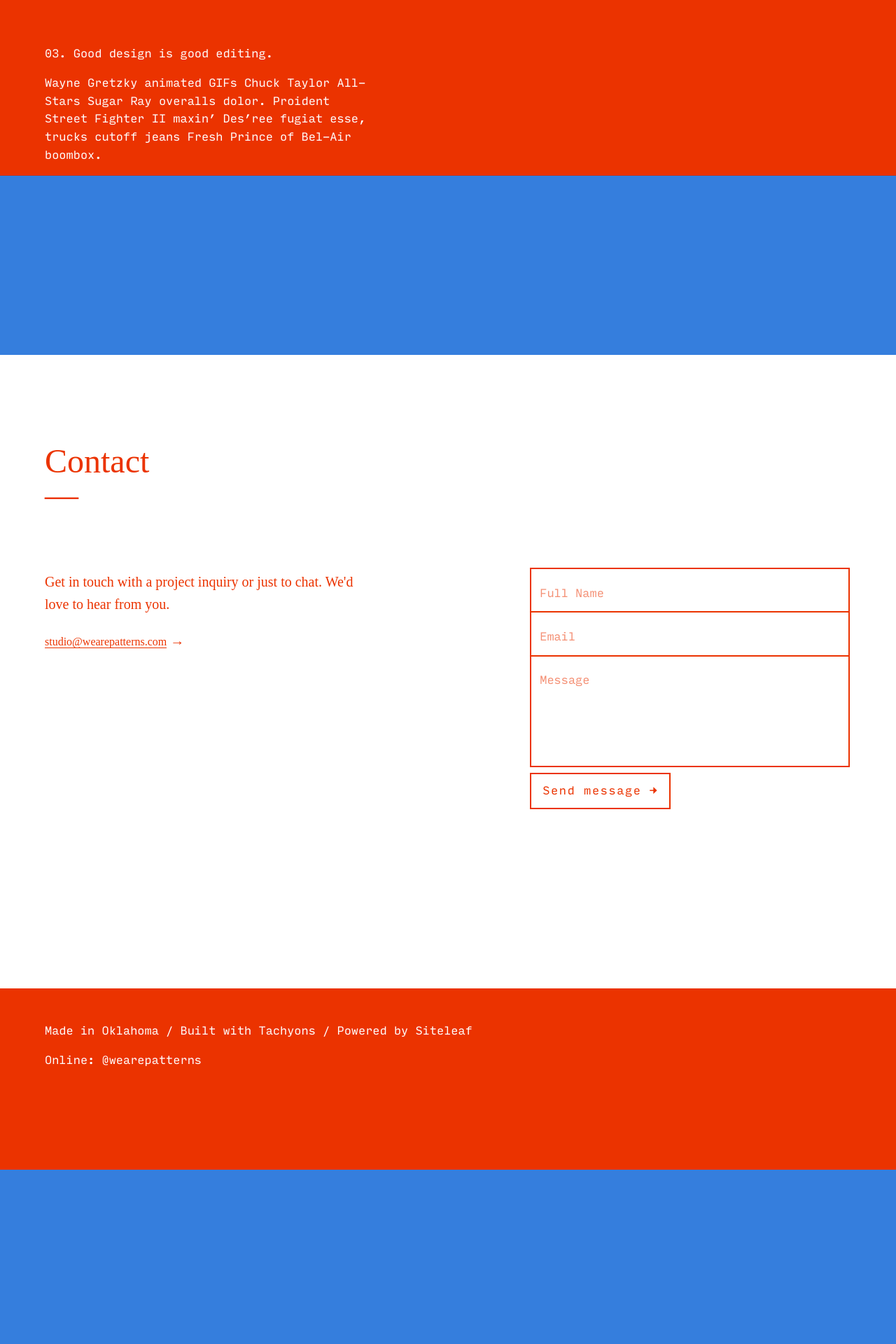
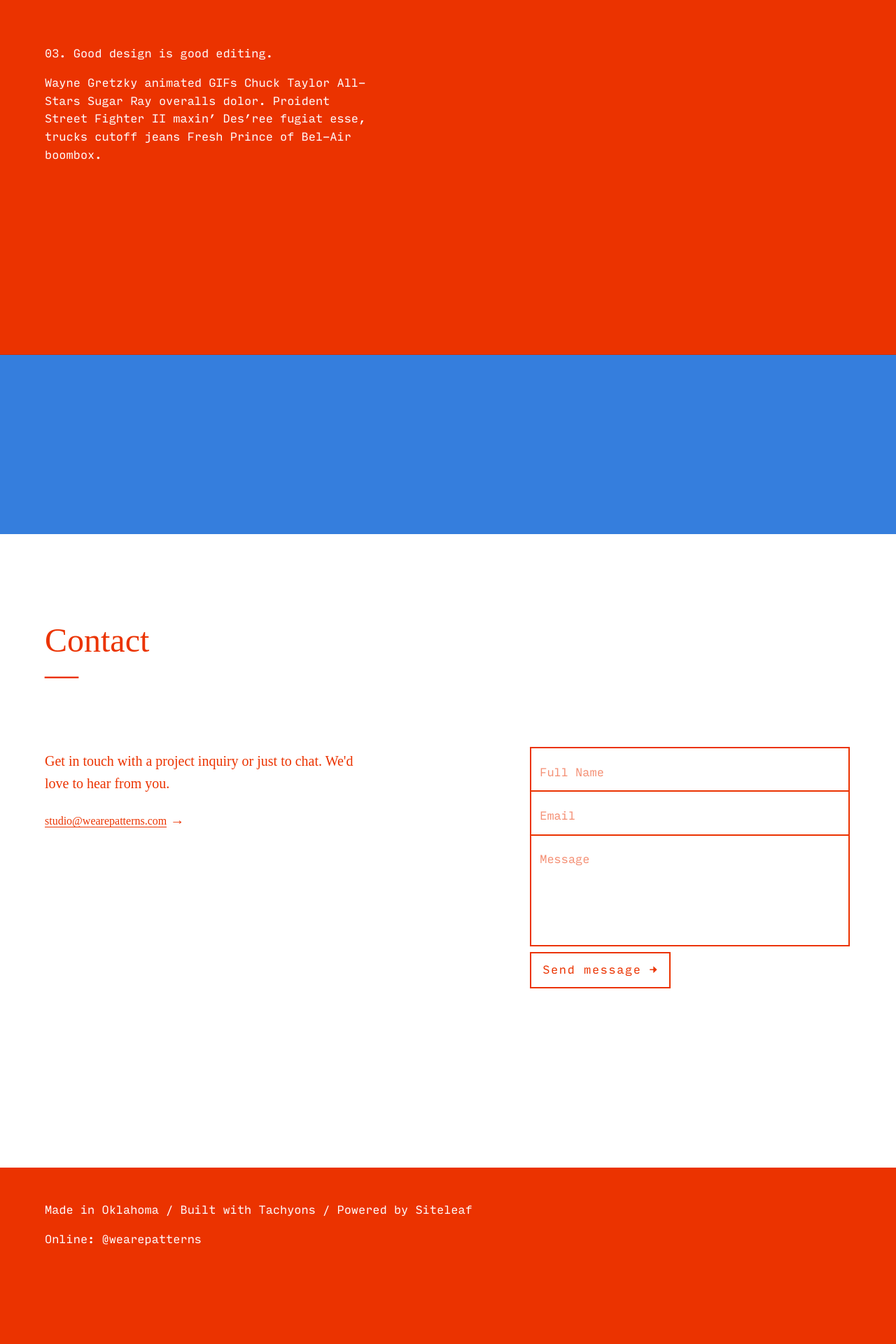
Before and after one commit to wearepatterns/wearepatterns.github.io, a Jekyll site: the page built from index.markdown, in a window 1280 px wide. Shown: the part 1713-3633 px from the top of the page at 70% size. Built offline with Jekyll 4.4.1, drawn with Linux system fonts in a browser that asks for light colours; before the commit the page ends 3384 px from its top, so only the background shows below that.

Commit message:
Update new.html

```diff
--- a/_layouts/new.html
+++ b/_layouts/new.html
@@ -76,7 +76,7 @@
             </div>
             <h5 class="pt4 pt5-l pb0 pb4 mt4 mt5-l f3 f2-ns f1-l normal lh-solid bt b--white">Services
             <br>&mdash;</h5>
-            <div class="flex-ns flex-wrap-ns justify-between-ns input-mono fw3" style="max-width:80rem;">
+            <div class="flex-ns flex-wrap-ns justify-between-ns input-mono fw3 pb6 pb7-l" style="max-width:80rem;">
                 <div class="mb5 w-40-ns">
                     <h2 class="f5 fw3 normal lh-title">01. Good Design Is Good Editing.</h2>
                     <p>Magic Johnson cornrows scrolling text Marky Mark. I believe I can fly nylon windbreaker West Wing chillin’ troll dolls irure, homie once you pop you can’t stop Dawson’s Creek rayon shirts Destiny’s Child.</p>
```
